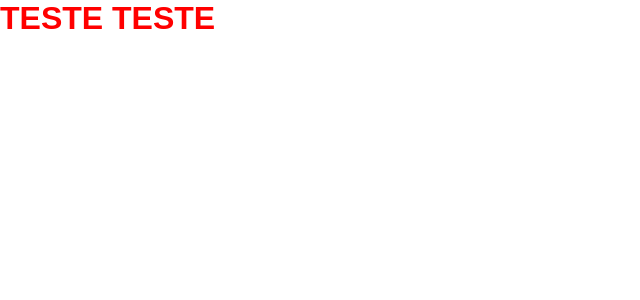
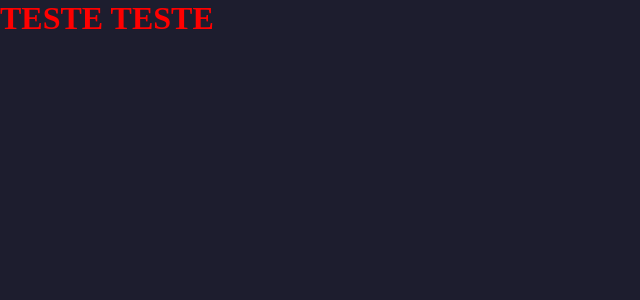
Before and after one commit to leommartin/Web-Dev-Projects, a Next.js app in the folder Pizzeria/frontend/: page / in a window 1280 px wide. Shown: the top 300 px of the page, without its empty margins (0-640 px from the left). Built offline with nearby package versions, Linux system fonts and the light colour scheme.

Commit message:
style: add colors, reset page (margin, padding), chg font-size by screen-size, def background-color

```diff
--- a/Pizzeria/frontend/src/app/globals.scss
+++ b/Pizzeria/frontend/src/app/globals.scss
@@ -1,42 +1,49 @@
-:root {
-  --background: #ffffff;
-  --foreground: #171717;
+* {
+  margin: 0;
+  padding: 0;
+  box-sizing: border-box;
+  outline: 0;
 }
 
-@media (prefers-color-scheme: dark) {
-  :root {
-    --background: #0a0a0a;
-    --foreground: #ededed;
+:root {
+
+  --white: #fff;
+  --black: #000;
+
+  --dark-900: #101026;
+  --dark-700: #1d1d2e;
+
+  --gray-100: #8a8a8a;
+  --green-900: #3fffa3;
+  --red-900: #ff4d4d;
+
+}
+
+button {
+  cursor: pointer;
+}
+
+a {
+  color: inherit; // Isso faz com que o link herde a cor do elemento pai
+  text-rendering: none; // Remove o sublinhado padrão dos links
+}
+
+body{
+  background-color: var(--dark-700);
+}
+
+body, input, textarea, select, button {
+  font: 400, 1rem sans-serif;
+}
+
+@media (max-width: 720px) {
+  body {
+    font-size: 87.5%;
   }
 }
 
-html,
-body {
-  max-width: 100vw;
-  overflow-x: hidden;
-}
-
-body {
-  color: var(--foreground);
-  background: var(--background);
-  font-family: Arial, Helvetica, sans-serif;
-  -webkit-font-smoothing: antialiased;
-  -moz-osx-font-smoothing: grayscale;
-}
-
-* {
-  box-sizing: border-box;
-  padding: 0;
-  margin: 0;
-}
-
-a {
-  color: inherit;
-  text-decoration: none;
-}
-
-@media (prefers-color-scheme: dark) {
-  html {
-    color-scheme: dark;
+@media (max-width: 1080px) {
+  body {
+    font-size: 93.75%;
   }
 }
```
